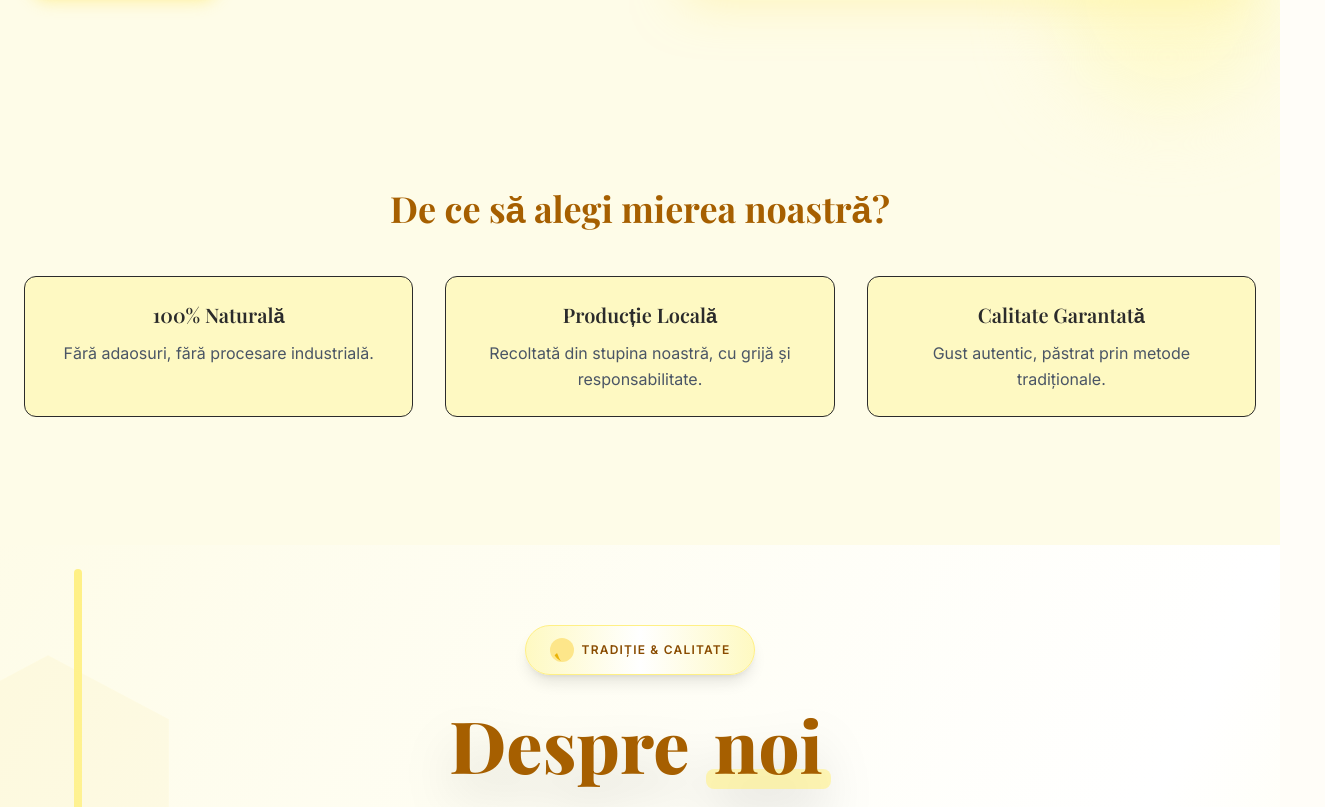
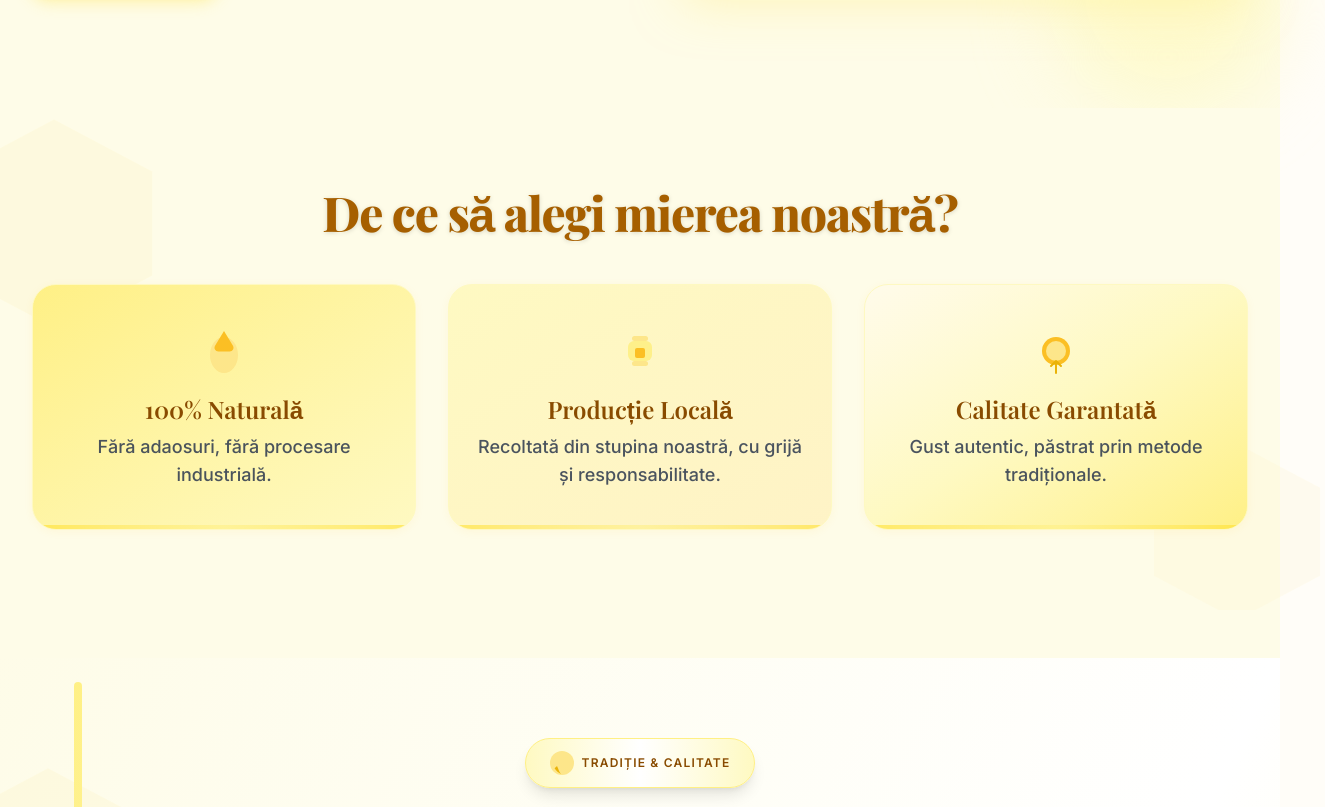
Before and after one commit to ionutpetru4046/Website-Apicultura, a Next.js app: page / in a window 1280 px wide. Shown: the part 549-1356 px from the top of the page, 1325 px wide, since content can reach past the window. Built offline with nearby package versions, Linux system fonts and the light colour scheme; a web font is replaced by a local one.

Commit message:
styling benefits component

```diff
--- a/components/Benefits.tsx
+++ b/components/Benefits.tsx
@@ -1,38 +1,92 @@
+import Image from "next/image";
+
+const benefits = [
+  {
+    title: "100% Naturală",
+    desc: "Fără adaosuri, fără procesare industrială.",
+    icon: (
+      // Honey drop
+      <svg width="52" height="52" className="mx-auto mb-4" viewBox="0 0 52 52" fill="none">
+        <ellipse cx="26" cy="30" rx="14" ry="18" fill="#fde68a"/>
+        <path d="M26 6L34.97 20.84C36.47 23.33 34.62 26.5 31.7 26.5H20.3C17.38 26.5 15.53 23.33 17.03 20.84L26 6Z" fill="#fbbf24"/>
+      </svg>
+    ),
+    accent: "from-yellow-200 to-yellow-100",
+  },
+  {
+    title: "Producție Locală",
+    desc: "Recoltată din stupina noastră, cu grijă și responsabilitate.",
+    icon: (
+      // Hive icon
+      <svg width="52" height="52" className="mx-auto mb-4" viewBox="0 0 52 52" fill="none">
+        <rect x="14" y="16" width="24" height="20" rx="6" fill="#fef08a"/>
+        <rect x="21" y="23" width="10" height="10" rx="2" fill="#fbbf24"/>
+        <rect x="18" y="36" width="16" height="5" rx="2.5" fill="#fde68a"/>
+        <rect x="18" y="11" width="16" height="5" rx="2.5" fill="#fde68a"/>
+      </svg>
+    ),
+    accent: "from-yellow-100 to-amber-100",
+  },
+  {
+    title: "Calitate Garantată",
+    desc: "Gust autentic, păstrat prin metode tradiționale.",
+    icon: (
+      // Medallion/quality badge
+      <svg width="52" height="52" className="mx-auto mb-4" viewBox="0 0 52 52" fill="none">
+        <circle cx="26" cy="26" r="14" fill="#fbbf24"/>
+        <circle cx="26" cy="26" r="10" fill="#fde68a"/>
+        <path d="M26 36v12M26 36l-5 5M26 36l5 5" stroke="#eab308" strokeWidth="2" strokeLinecap="round" strokeLinejoin="round"/>
+      </svg>
+    ),
+    accent: "from-amber-50 via-yellow-100 to-yellow-200",
+  },
+];
+
 export default function Benefits() {
   return (
-    <section className="bg-yellow-50 py-20">
-      <div className="max-w-7xl mx-auto px-6">
-        <h2 className="text-4xl font-bold text-yellow-700 text-center mb-12">
+    <section className="relative py-20 px-2 bg-yellow-50">
+      {/* Decorative honeycomb SVG accents (top left & bottom right) */}
+      <svg
+        className="absolute left-[-50px] top-0 w-52 h-52 opacity-10 z-0 hidden lg:block"
+        viewBox="0 0 180 180"
+        fill="none"
+      >
+        <polygon points="90,10 175,55 175,145 90,190 5,145 5,55" fill="#fde68a" />
+      </svg>
+      <svg
+        className="absolute right-[-45px] bottom-0 w-44 h-44 opacity-20 z-0"
+        viewBox="0 0 180 180"
+        fill="none"
+      >
+        <polygon points="90,10 175,55 175,145 90,190 5,145 5,55" fill="#fef3c7" />
+      </svg>
+      <div className="max-w-7xl mx-auto relative z-10 px-2 sm:px-6">
+        <h2 className="text-3xl sm:text-5xl font-extrabold font-serif text-yellow-700 text-center mb-12 tracking-tight drop-shadow-sm">
           De ce să alegi mierea noastră?
         </h2>
-
-        <div className="grid md:grid-cols-3 gap-8">
-          <div className="p-6 border rounded-xl text-center bg-yellow-100 hover:shadow-md transition">
-            <h3 className="text-xl font-semibold mb-3">
-              100% Naturală
-            </h3>
-            <p className="text-gray-600">
-              Fără adaosuri, fără procesare industrială.
-            </p>
-          </div>
-
-          <div className="p-6 border rounded-xl text-center bg-yellow-100 hover:shadow-md transition">
-            <h3 className="text-xl font-semibold mb-3">
-              Producție Locală
-            </h3>
-            <p className="text-gray-600">
-              Recoltată din stupina noastră, cu grijă și responsabilitate.
-            </p>
-          </div>
-
-          <div className="p-6 border rounded-xl text-center bg-yellow-100 hover:shadow-md transition">
-            <h3 className="text-xl font-semibold mb-3">
-              Calitate Garantată
-            </h3>
-            <p className="text-gray-600">
-              Gust autentic, păstrat prin metode tradiționale.
-            </p>
-          </div>
+        <div className="grid grid-cols-1 sm:grid-cols-2 lg:grid-cols-3 gap-8">
+          {benefits.map((ben, idx) => (
+            <div
+              key={idx}
+              className={`
+                group relative flex flex-col items-center text-center transition-all duration-250
+                rounded-3xl shadow-[0_2px_8px_0_rgba(251,191,36,0.07)] overflow-hidden
+                border border-yellow-100
+                bg-gradient-to-br ${ben.accent}
+                px-7 py-10
+                hover:shadow-2xl hover:border-yellow-300
+                hover:-translate-y-1
+                focus-within:ring-2 focus-within:ring-yellow-400
+              `}
+              tabIndex={0}
+            >
+              <span className="transition-transform group-hover:scale-110">{ben.icon}</span>
+              <h3 className="text-xl md:text-2xl font-semibold mb-2 text-yellow-800">{ben.title}</h3>
+              <p className="text-base md:text-lg text-gray-700/90 font-medium">{ben.desc}</p>
+              {/* animated gradient accent */}
+              <span className="absolute inset-x-0 bottom-0 h-1 bg-gradient-to-r from-yellow-300 via-yellow-200 to-yellow-300 opacity-60 group-hover:opacity-100 transition-all" />
+            </div>
+          ))}
         </div>
       </div>
     </section>
```
